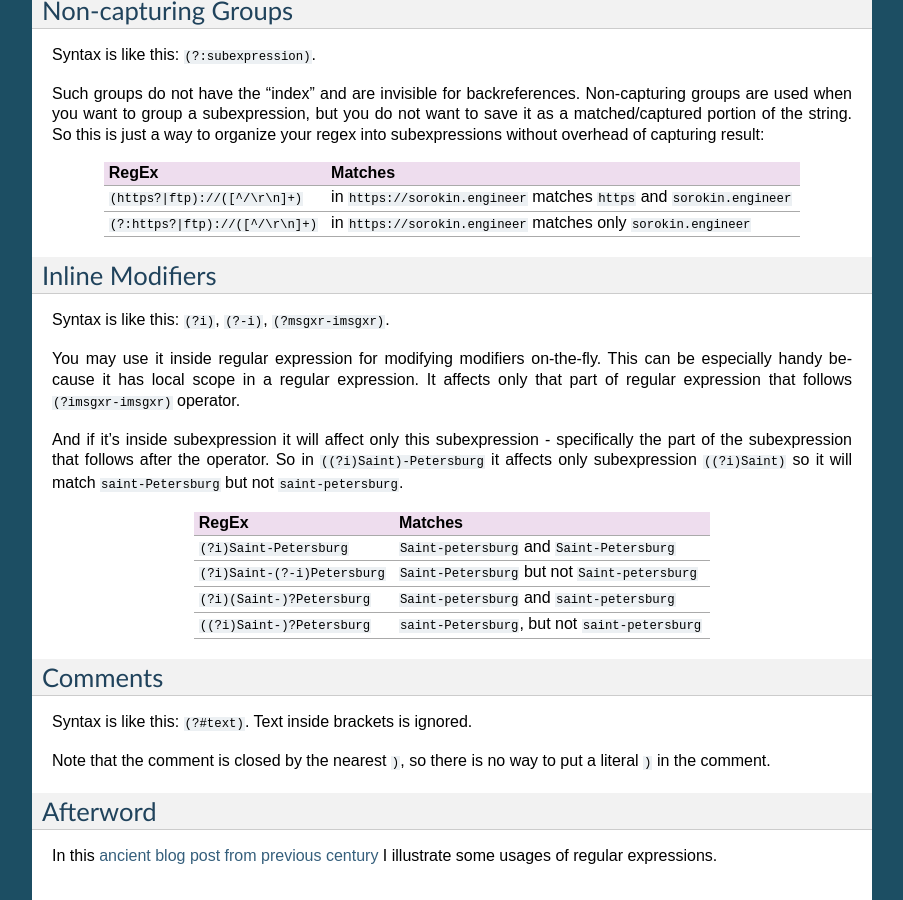
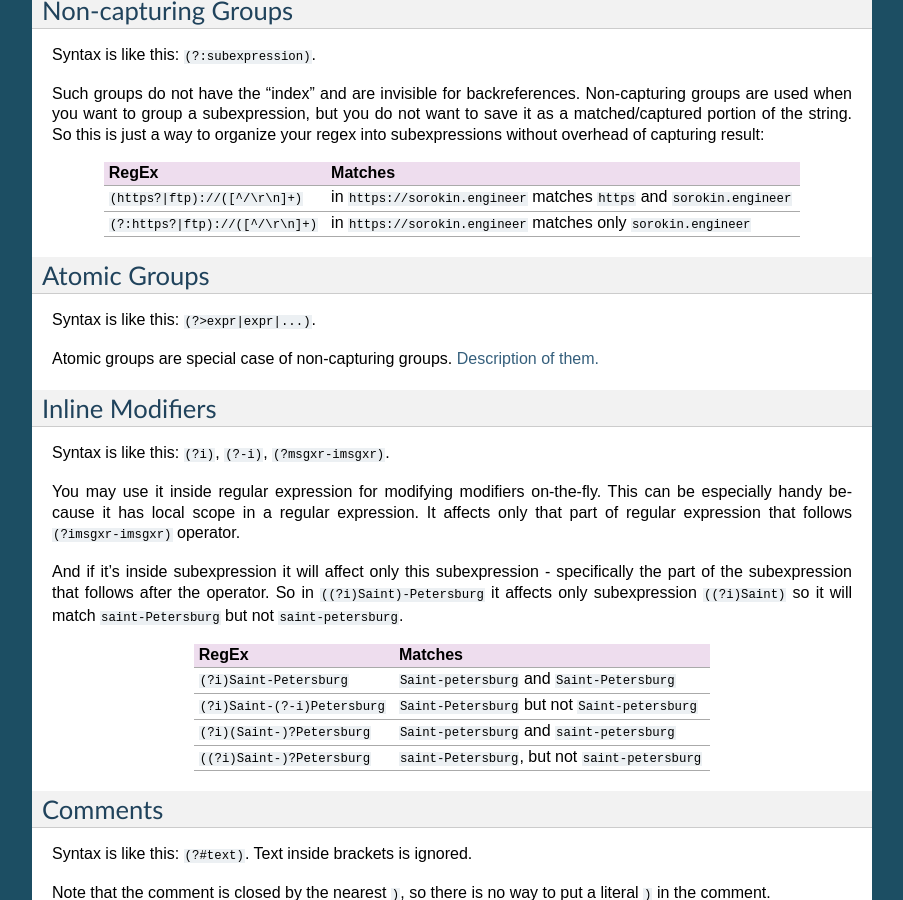
Before and after one commit to andgineer/TRegExpr, a Sphinx documentation site: the page built from docs/regular_expressions.rst, in a window 1280 px wide and 900 px high, scrolled down 8336 px. Shown: the whole window, without its empty margins (198-1101 px from the left). Built offline with Sphinx 7.4.7, drawn with Linux system fonts in a browser that asks for light colours.

Commit message:
docs- atomic groups

```diff
--- a/docs/regular_expressions.rst
+++ b/docs/regular_expressions.rst
@@ -585,6 +585,14 @@ RegEx                            Matches
                                  only ``sorokin.engineer``
 ================================ =======================================
 
+Atomic Groups
+-------------
+
+Syntax is like this: ``(?>expr|expr|...)``.
+
+Atomic groups are special case of non-capturing groups.
+`Description of them. <https://regular-expressions.mobi/atomic.html?wlr=1>`__
+
 Inline Modifiers
 ----------------
 
```
